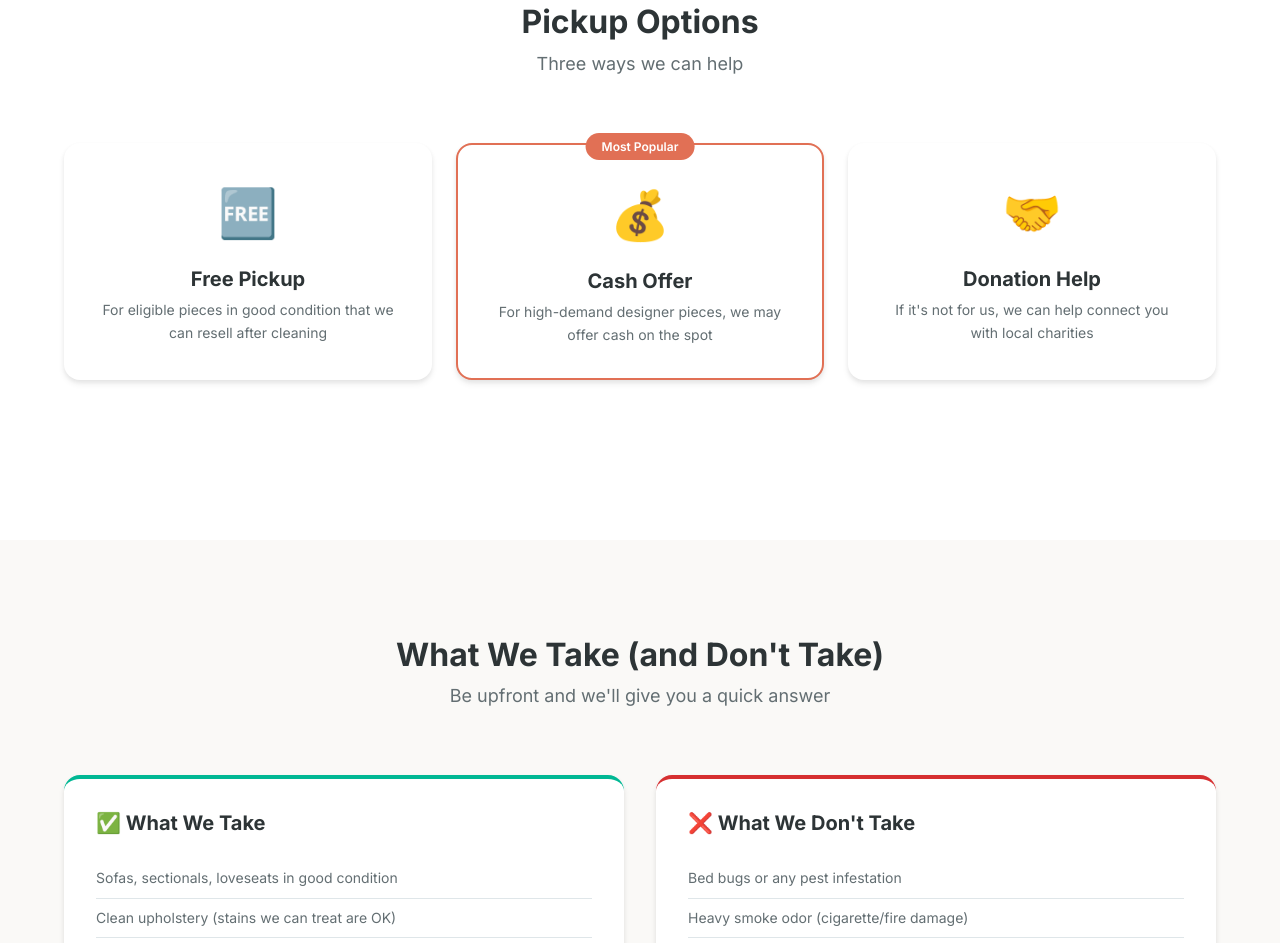
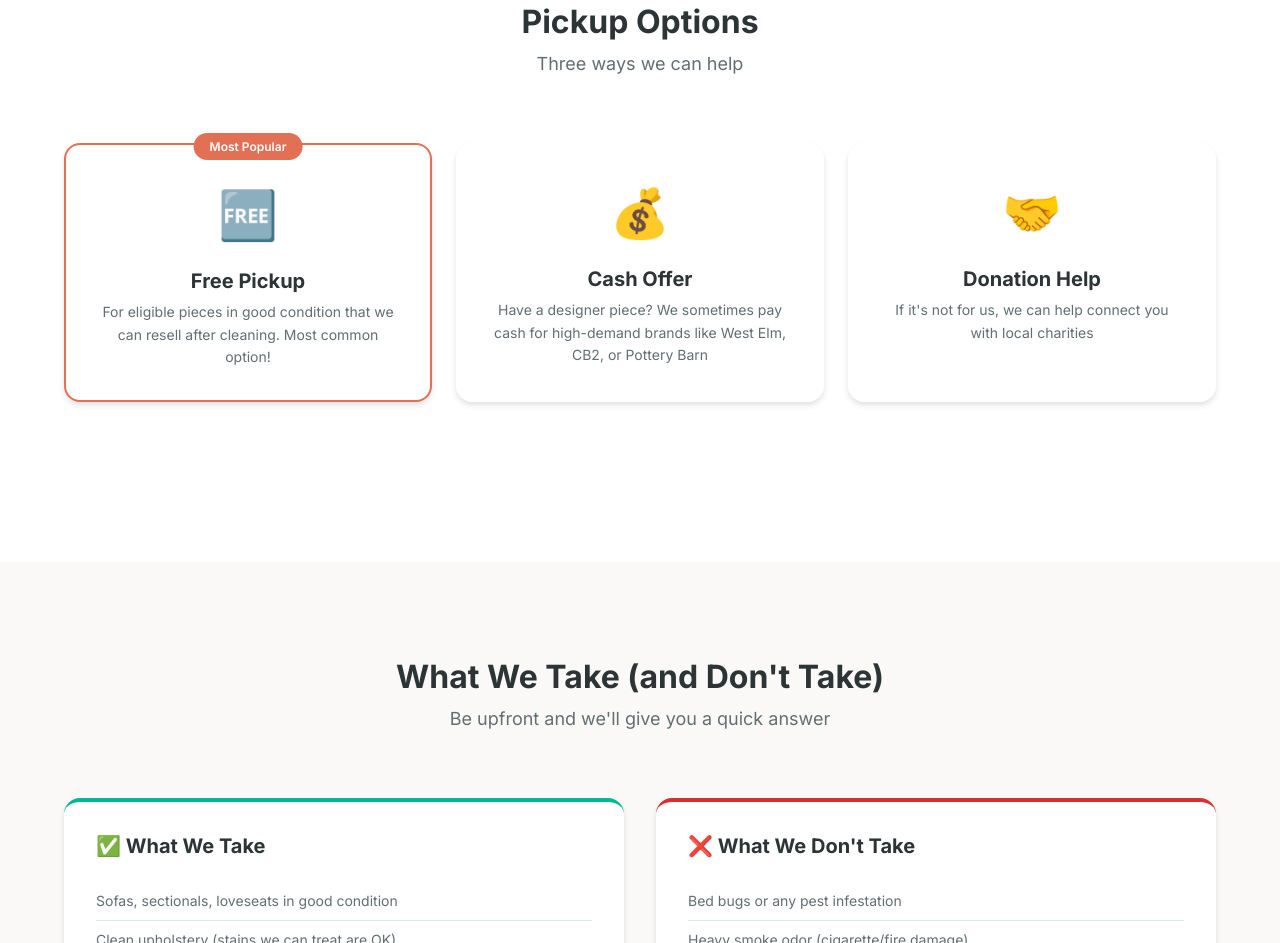
Before and after one commit to KenNavarro730/navarro-furniture, a plain HTML site: page pickup.html in a window 1280 px wide. Shown: the part 1491-2434 px from the top of the page. Drawn offline with Linux system fonts and the light colour scheme.

Commit message:
Move highlight to Free Pickup, reframe Cash Offer as surprise bonus

```diff
--- a/pickup.html
+++ b/pickup.html
@@ -134,15 +134,16 @@
             <p class="section-subtitle">Three ways we can help</p>
 
             <div class="pickup-options">
-                <div class="pickup-option">
+                <div class="pickup-option featured">
                     <div class="option-icon">🆓</div>
                     <h3>Free Pickup</h3>
-                    <p>For eligible pieces in good condition that we can resell after cleaning</p>
+                    <p>For eligible pieces in good condition that we can resell after cleaning. Most common option!</p>
                 </div>
-                <div class="pickup-option featured">
+                <div class="pickup-option">
                     <div class="option-icon">💰</div>
                     <h3>Cash Offer</h3>
-                    <p>For high-demand designer pieces, we may offer cash on the spot</p>
+                    <p>Have a designer piece? We sometimes pay cash for high-demand brands like West Elm, CB2, or
+                        Pottery Barn</p>
                 </div>
                 <div class="pickup-option">
                     <div class="option-icon">🤝</div>
```
